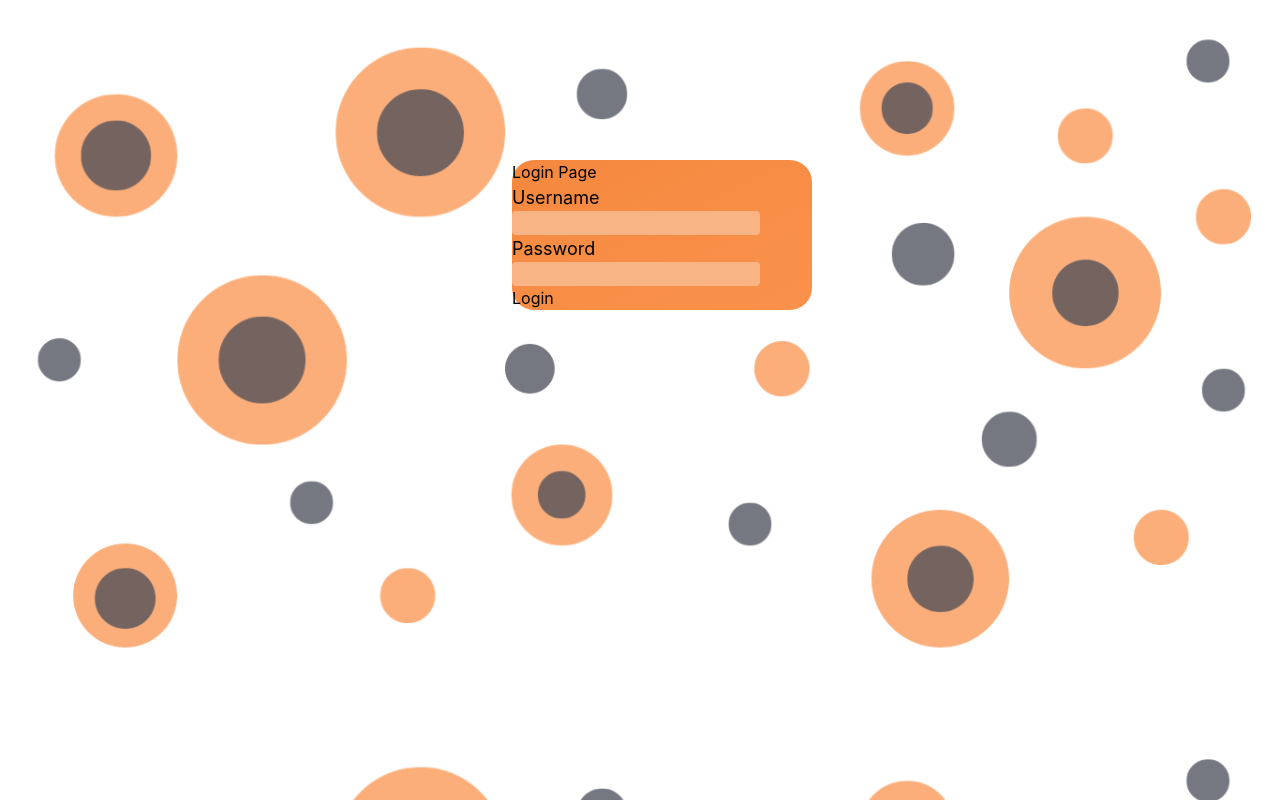
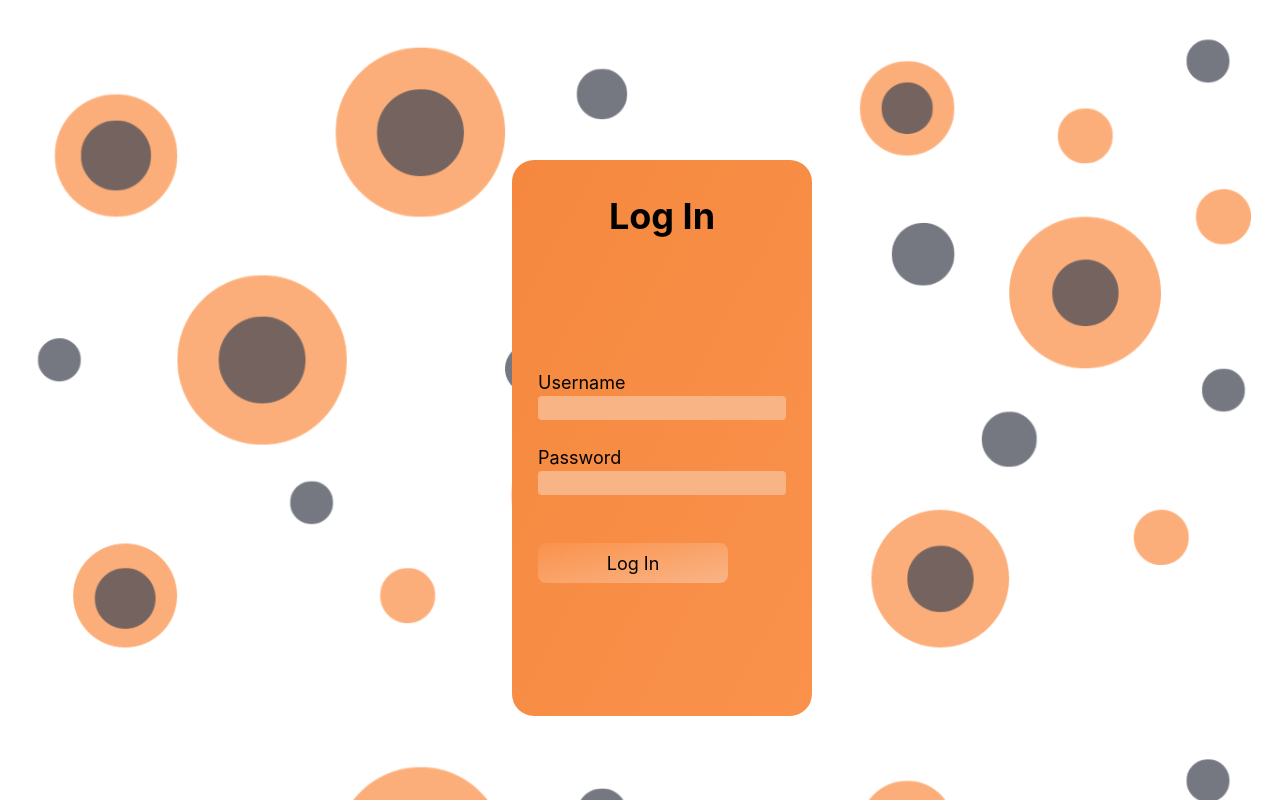
Before and after one commit to QubitMatrix/Co-Lancer, a React (Create React App) app in the folder source code/co-lancer/: page /login in a window 1280 px wide. Built offline with nearby package versions, Linux system fonts and the light colour scheme.

Commit message:
css added to login page

```diff
--- a/source code/co-lancer/src/pages/login.js
+++ b/source code/co-lancer/src/pages/login.js
@@ -57,14 +57,17 @@ function Login()
     //Page rendered at login
     return(
       <div id="login">
-        <h3>Login Page</h3>
-        <form id="login_form" onSubmit={handleSubmit}>
-          <label className='reg_label'>Username</label> &nbsp;
-          <input id="login-username" className="reg_input" type="text" name="username" value={inputs.username} onChange={handleChange} required /> <br/>
-          <label className='reg_label'>Password</label> &nbsp;
-          <input id="login-password" className="reg_input" type="password" name="password" value={inputs.password} onChange={handleChange} required /> <br/>
-          <button className="login_button" type="submit">Login</button>
-        </form>
+        <h3 className='text-4xl pt-9 font-bold place-self-center text-center'>Log In</h3>
+        <div className='form_div'>
+          <form id="login_form" onSubmit={handleSubmit}>
+            <label className='reg_label'>Username</label> &nbsp; <br/>
+            <input id="login-username" className="reg_input" type="text" name="username" value={inputs.username} onChange={handleChange} required /> <br/> <br/>
+            <label className='reg_label'>Password</label> &nbsp; <br/>
+            <input id="login-password" className="reg_input" type="password" name="password" value={inputs.password} onChange={handleChange} required /> <br/> <br/>
+            <br/>
+            <button className="button" id ="b_login" type="submit">Log In</button>
+          </form>
+        </div>
       </div>
     )
 }
```
